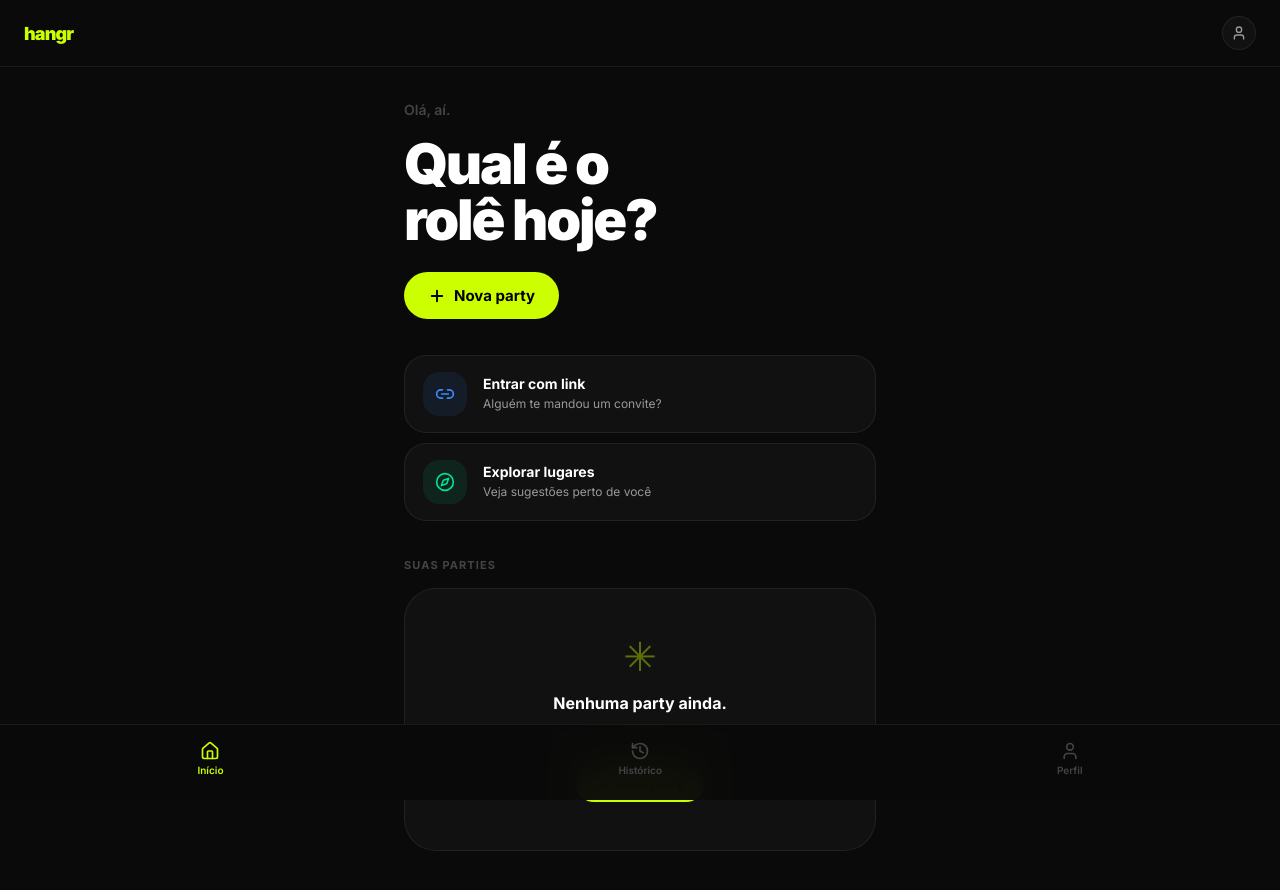
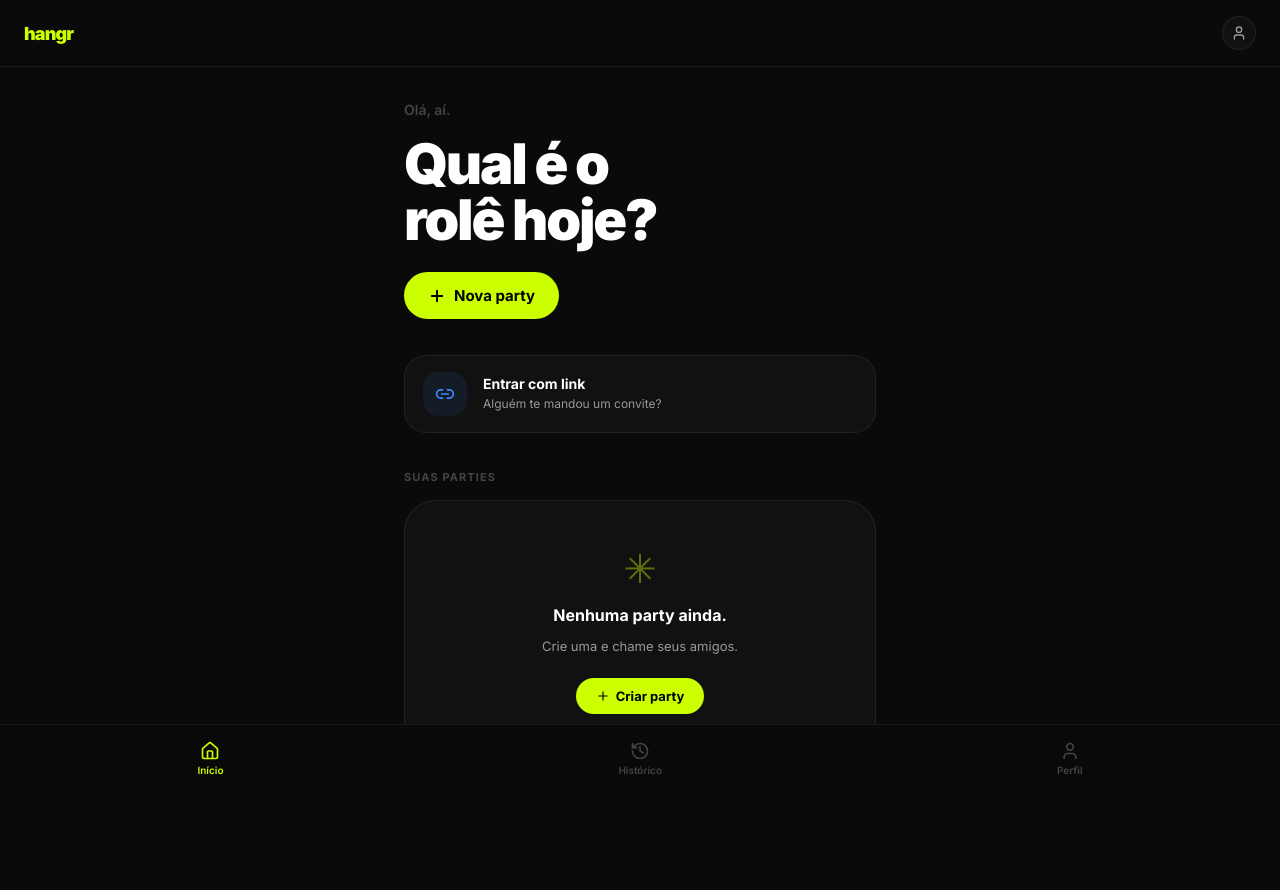
Before and after one commit to insper-classroom/2026-1-progeficaz-projeto3-front-hangrr, a React app: page /home in a window 1280 px wide. Shown: the top 890 px of the page. After the commit the page ends 863 px from the top, so only its background shows below. Built offline with nearby package versions, Linux system fonts and the light colour scheme; sample sign-in values are in the browser's storage; the HTML template or start-up script is replaced by a standard one.

Commit message:
refactor: remove unused ActionCard component from HomePage
Co-Authored-By: gabriel-vivacqua <gabriel-vivacqua@users.noreply.github.com>

```diff
--- a/src/pages/HomePage.jsx
+++ b/src/pages/HomePage.jsx
@@ -1,7 +1,7 @@
 import { useEffect, useState } from 'react'
 import { useNavigate } from 'react-router-dom'
 import { motion, AnimatePresence } from 'framer-motion'
-import { Plus, Link2, Compass, User, ArrowRight } from 'lucide-react'
+import { Plus, Link2, User, ArrowRight } from 'lucide-react'
 import BottomNav from '../components/BottomNav'
 
 const enter = (delay = 0) => ({
@@ -100,13 +100,6 @@ export default function HomePage() {
               </motion.div>
             )}
           </AnimatePresence>
-          <ActionCard
-            label="Explorar lugares"
-            desc="Veja sugestões perto de você"
-            icon={<Compass size={20} />}
-            color="#00E096"
-            onClick={() => {}}
-          />
         </motion.div>
 
         {/* Parties */}
```
